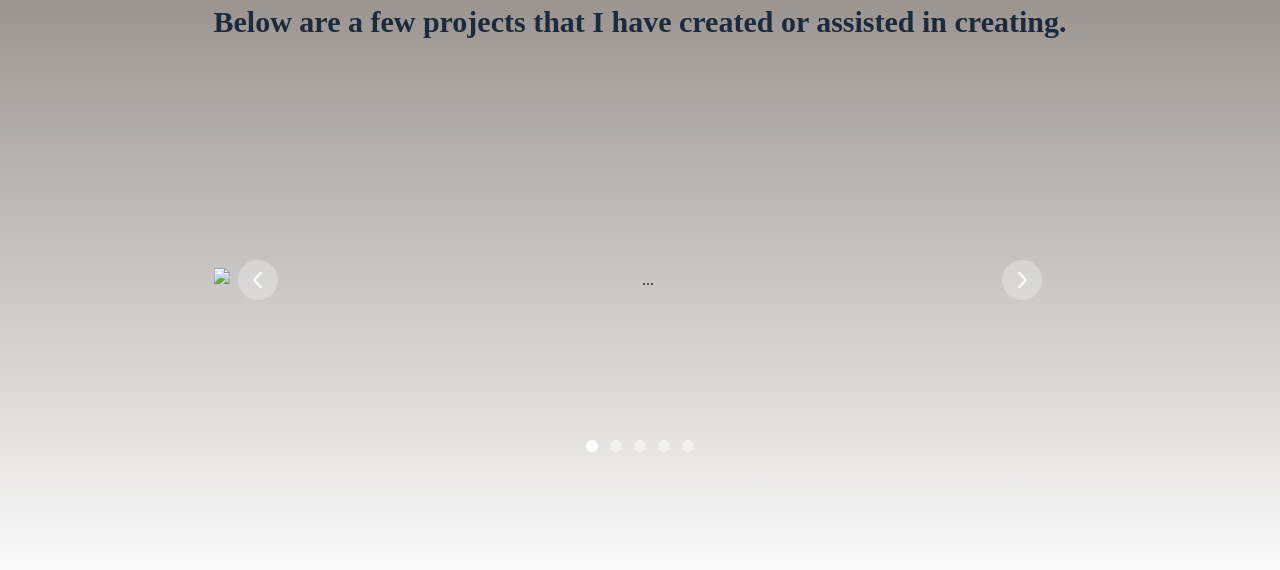
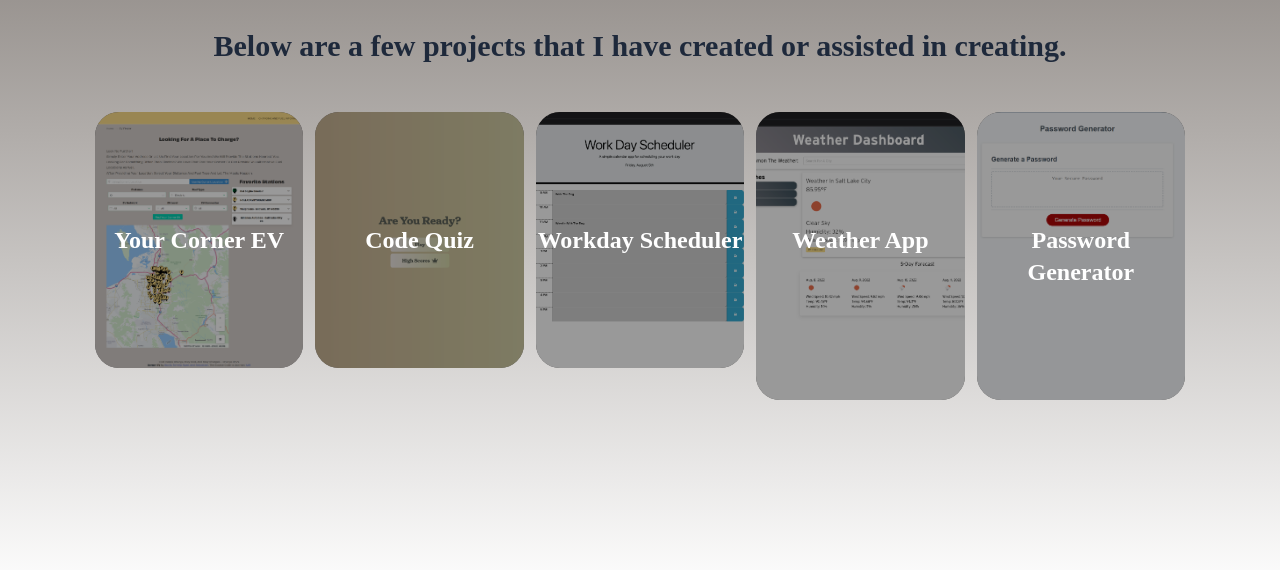
Before and after one commit to TommyAlv/PortfolioV2, a website: page assets/html/projects.html in a window 1280 px wide. Shown: the part 202-772 px from the top of the page. Drawn offline with nearby package versions, Linux system fonts and the light colour scheme; a web font is replaced by a local one.

Commit message:
added cards to projects

```diff
--- a/assets/JS/projects.js
+++ b/assets/JS/projects.js
@@ -9,9 +9,6 @@ const mydrawerbutton = document.querySelector('#mydrawerbutton')
 const nameSection = document.querySelector('#nameSection')
 
 
-// nameSection.addEventListener('click', () => {
-//   body.classList.toggle('dark')
-// });
 
 hLinks.forEach(link => {
   link.addEventListener("click", () => {
--- a/assets/html/projects.html
+++ b/assets/html/projects.html
@@ -27,7 +27,7 @@
         <!-- hero -->
         <div class="hero min-h-screen bg-transparent">
           <div class="hero-content text-center">
-            <div class="w-full sm:px-4">
+            <div class="pt-10 lg:pt-0 w-full sm:px-4">
               <h1 class="text-5xl font-bold text-slate-900 dark:text-stone-500">It May Not Be Much, But It's Honest.
               </h1>
               <h2 class="pt-8 text-3xl font-semibold text-slate-800 dark:text-stone-200">Below are a few projects that I
@@ -38,91 +38,110 @@
               </p> -->
               <!-- div -->
 
+              <!-- focused project -->
 
-              <!-- Carousel of Projects-->
-              <section class="pt-5 lg:pt-0">
+              <!-- cards -->
+              <div class="container mx-autolg:w-1/2 bg-transparent">
+                <div class="p-5 sm:p-0 flex flex-col lg:flex-row space-y-3 lg:space-y-0 space-x-0 lg:space-x-3">
+                  <!-- card -->
+                  <a class="relative rounded-3xl overflow-hidden w-full h-64 bg-black group" href="">
+                    <img
+                      class="absolute inset-0 object-cover w-full h-full transition-opacity opacity-60  group-hover:opacity-50"
+                      src="../img/YCEVscreenshot.png" alt="" />
+                    <div class="relative w-full flex justify-center p-8">
 
-                <div id="indicators-carousel" class="relative" data-carousel="static">
-                  <!-- Carousel wrapper -->
-                  <div class="relative h-56 overflow-hidden rounded-lg md:h-96">
-                    <!-- Item 1 -->
-                    <div class="duration-700 ease-in-out absolute inset-0 transition-all transform translate-x-0 z-20"
-                      data-carousel-item="active">
-                      <img src="/docs/images/carousel/carousel-1.svg"
-                        class="absolute block w-full -translate-x-1/2 -translate-y-1/2 top-1/2 left-1/2" alt="...">
-                    </div>
-                    <!-- Item 2 -->
+                      <p class="absolute top-28 text-2xl font-bold group-hover:opacity-0 text-white">Your Corner EV</p>
+
+                      <div class="mt-6 mb-4">
                         <div
-                      class="duration-700 ease-in-out absolute inset-0 transition-all transform translate-x-full z-10"
-                      data-carousel-item="">
-                      <img src="/docs/images/carousel/carousel-2.svg"
-                        class="absolute block w-full -translate-x-1/2 -translate-y-1/2 top-1/2 left-1/2" alt="...">
-                    </div>
-                    <!-- Item 3 -->
-                    <div class="hidden duration-700 ease-in-out absolute inset-0 transition-all transform"
-                      data-carousel-item="">
-                      <img src="/docs/images/carousel/carousel-3.svg"
-                        class="absolute block w-full -translate-x-1/2 -translate-y-1/2 top-1/2 left-1/2" alt="...">
-                    </div>
-                    <!-- Item 4 -->
-                    <div class="hidden duration-700 ease-in-out absolute inset-0 transition-all transform"
-                      data-carousel-item="">
-                      <img src="/docs/images/carousel/carousel-4.svg"
-                        class="absolute block w-full -translate-x-1/2 -translate-y-1/2 top-1/2 left-1/2" alt="...">
-                    </div>
-                    <!-- Item 5 -->
-                    <div
-                      class="duration-700 ease-in-out absolute inset-0 transition-all transform -translate-x-full z-10"
-                      data-carousel-item="">
-                      <img src="/docs/images/carousel/carousel-5.svg"
-                        class="absolute block w-full -translate-x-1/2 -translate-y-1/2 top-1/2 left-1/2" alt="...">
+                          class="transition-all transform translate-y-8 opacity-0  group-hover:opacity-100 group-hover:translate-y-0">
+                          <p class="text-sm font-komet text-white">
+                            A website for users who are looking for alternative fueling stations near them or near a particular location.
                         </div>
                       </div>
-                  <!-- Slider indicators -->
-                  <div class="absolute z-30 flex space-x-3 -translate-x-1/2 bottom-5 left-1/2">
-                    <button type="button" class="w-3 h-3 rounded-full bg-white dark:bg-gray-800" aria-current="true"
-                      aria-label="Slide 1" data-carousel-slide-to="0"></button>
-                    <button type="button"
-                      class="w-3 h-3 rounded-full bg-white/50 dark:bg-gray-800/50 hover:bg-white dark:hover:bg-gray-800"
-                      aria-current="false" aria-label="Slide 2" data-carousel-slide-to="1"></button>
-                    <button type="button"
-                      class="w-3 h-3 rounded-full bg-white/50 dark:bg-gray-800/50 hover:bg-white dark:hover:bg-gray-800"
-                      aria-current="false" aria-label="Slide 3" data-carousel-slide-to="2"></button>
-                    <button type="button"
-                      class="w-3 h-3 rounded-full bg-white/50 dark:bg-gray-800/50 hover:bg-white dark:hover:bg-gray-800"
-                      aria-current="false" aria-label="Slide 4" data-carousel-slide-to="3"></button>
-                    <button type="button"
-                      class="w-3 h-3 rounded-full bg-white/50 dark:bg-gray-800/50 hover:bg-white dark:hover:bg-gray-800"
-                      aria-current="false" aria-label="Slide 5" data-carousel-slide-to="4"></button>
                     </div>
-                  <!-- Slider controls -->
-                  <button type="button"
-                    class="absolute top-0 left-0 z-30 flex items-center justify-center h-full px-4 cursor-pointer group focus:outline-none"
-                    data-carousel-prev="">
-                    <span
-                      class="inline-flex items-center justify-center w-8 h-8 rounded-full sm:w-10 sm:h-10 bg-white/30 dark:bg-gray-800/30 group-hover:bg-white/50 dark:group-hover:bg-gray-800/60 group-focus:ring-4 group-focus:ring-white dark:group-focus:ring-gray-800/70 group-focus:outline-none">
-                      <svg aria-hidden="true" class="w-5 h-5 text-white sm:w-6 sm:h-6 dark:text-gray-800" fill="none"
-                        stroke="currentColor" viewBox="0 0 24 24" xmlns="http://www.w3.org/2000/svg">
-                        <path stroke-linecap="round" stroke-linejoin="round" stroke-width="2" d="M15 19l-7-7 7-7">
-                        </path>
-                      </svg>
-                      <span class="sr-only">Previous</span>
-                    </span>
-                  </button>
-                  <button type="button"
-                    class="absolute top-0 right-0 z-30 flex items-center justify-center h-full px-4 cursor-pointer group focus:outline-none"
-                    data-carousel-next="">
-                    <span
-                      class="inline-flex items-center justify-center w-8 h-8 rounded-full sm:w-10 sm:h-10 bg-white/30 dark:bg-gray-800/30 group-hover:bg-white/50 dark:group-hover:bg-gray-800/60 group-focus:ring-4 group-focus:ring-white dark:group-focus:ring-gray-800/70 group-focus:outline-none">
-                      <svg aria-hidden="true" class="w-5 h-5 text-white sm:w-6 sm:h-6 dark:text-gray-800" fill="none"
-                        stroke="currentColor" viewBox="0 0 24 24" xmlns="http://www.w3.org/2000/svg">
-                        <path stroke-linecap="round" stroke-linejoin="round" stroke-width="2" d="M9 5l7 7-7 7"></path>
-                      </svg>
-                      <span class="sr-only">Next</span>
-                    </span>
-                  </button>
+                  </a>
+                  <!-- card -->
+                  <a class="relative block rounded-3xl overflow-hidden w-full h-64 bg-black group" href="">
+                    <img
+                      class="absolute inset-0 object-cover w-full h-full transition-opacity opacity-60  group-hover:opacity-50"
+                      src="../img/CodeQuizScreenshot.png" alt="" />
+                    <div class="relative w-full flex justify-center p-8">
+
+                      <p class="absolute top-28 text-2xl font-bold group-hover:opacity-0 text-white">Code Quiz</p>
+
+                      <div class="mt-6 mb-4">
+                        <div
+                          class="transition-all transform translate-y-8 opacity-0  group-hover:opacity-100 group-hover:translate-y-0">
+                          <p class="text-sm text-white">
+                            A coding quiz made to test your knowledge. It includes a timer and a penalty while utilizing local storage to keep high scores!
+                          </p>
                         </div>
-              </section>
+                      </div>
+                    </div>
+                  </a>
+                  <!-- card -->
+                  <a class="relative block rounded-3xl overflow-hidden w-full h-64 bg-black group" href="">
+                    <img
+                      class="absolute inset-0 object-cover w-full h-full transition-opacity opacity-60  group-hover:opacity-50"
+                      src="../img/Screenshot at Aug 05 18-30-42.png" alt="" />
+                    <div class="relative w-full flex justify-center p-8">
+
+                      <p class="absolute top-28 text-2xl font-bold group-hover:opacity-0 text-white">Workday Scheduler</p>
+
+                      <div class="mt-6 mb-4">
+                        <div
+                          class="transition-all transform translate-y-8 opacity-0  group-hover:opacity-100 group-hover:translate-y-0">
+                          <p class="text-sm text-white">
+                            An editable 5 day work week task list made to help individuals keep track of their day to day agenda.
+                          </p>
+                        </div>
+                      </div>
+                    </div>
+                  </a>
+                  <!-- card -->
+                  <a class="relative block rounded-3xl overflow-hidden w-full h-72 bg-black group" href="">
+                    <img
+                      class="absolute flex items-center inset-0 object-cover w-full h-full transition-opacity opacity-60  group-hover:opacity-50"
+                      src="../img/Weatherappscreenshot.png" alt="" />
+                    <div class="relative w-full flex justify-center p-8">
+
+                      <p class="absolute mx-auto top-28 text-2xl font-bold group-hover:opacity-0 text-white">Weather App</p>
+
+                      <div class="mt-0 mb-4">
+                        <div
+                          class="transition-all transform translate-y-8 opacity-0  group-hover:opacity-100 group-hover:translate-y-0">
+                          <p class="text-sm text-white">
+                            A weather dashboard that allows users to find the current weather and the 5 day forecast for any city. <br>This allows users to keep recent searches at a glance for easy access.
+                          </p>
+                        </div>
+                      </div>
+                    </div>
+                  </a>
+                  <!-- card -->
+                  <a class="relative block rounded-3xl overflow-hidden w-full h-72 bg-black group" href="">
+                    <img
+                      class="absolute inset-0 object-cover w-full h-full transition-opacity opacity-60  group-hover:opacity-50"
+                      src="../img/PasswordGeneratorScreenShot.png" alt="" />
+                    <div class="relative w-full flex justify-center p-8">
+
+                      <p class="absolute top-28 text-2xl font-bold group-hover:opacity-0 text-white">Password Generator</p>
+
+                      <div class="mt-0 mb-4">
+                        <div
+                          class="transition-all transform translate-y-8 opacity-0  group-hover:opacity-100 group-hover:translate-y-0">
+                          <p class="text-sm text-white">
+                            An easy to use password generator to assist users with making thorough and secure passwords, while giving them the option to utilize uppercase, lowercase, numbers and special characters.
+                          </p>
+                        </div>
+                      </div>
+                    </div>
+                  </a>
+
+                </div>
+
+
+              </div>
 
             </div>
           </div>
@@ -156,7 +175,8 @@
           id="mydrawermenu">
           <li id="hLink"><a href="../../index.html" class="hover:text-white active:bg-slate-400">Home</a></li>
           <li id="hLink"><a href="../html/aboutme.html" class="hover:text-white active:bg-slate-400">About Me</a></li>
-        <li id="hLink"><a href="../html/projects.html" class="hover:text-white active:bg-slate-400">Projects</a></li>
+          <li id="hLink"><a href="../html/projects.html" class="hover:text-white active:bg-slate-400">Projects</a>
+          </li>
           <li id="hLink"><a href="../html/contact.html" class="hover:text-white active:bg-slate-400">Contact</a></li>
         </ul>
       </div>
--- a/package.json
+++ b/package.json
@@ -5,6 +5,7 @@
   "dependencies": {
     "autotyping": "^1.2.6",
     "daisyui": "^2.24.0",
+    "flowbite": "^1.5.2",
     "scrollmagic": "^2.0.8",
     "sweet-scroll": "^4.0.0"
   }
--- a/tailwind.config.js
+++ b/tailwind.config.js
@@ -8,5 +8,6 @@ module.exports = {
     },
     extend: {},
   },
-  plugins: [require("daisyui")],
+  plugins: [
+    require("daisyui")],
 }
```
Also changed, not shown: assets/CSS/style.css, assets/img/CodeQuizScreenshot.png (added), assets/img/PasswordGeneratorScreenShot.png (added), assets/img/Screenshot at Aug 05 18-30-42.png (added), assets/img/Weatherappscreenshot.png (added), assets/img/YCEVscreenshot.png (added), assets/img/moon-concept-vector-linear-icon-260nw-1209001057.webp (deleted), 1 other file. Lines whose indentation alone changed are shown as unchanged.
